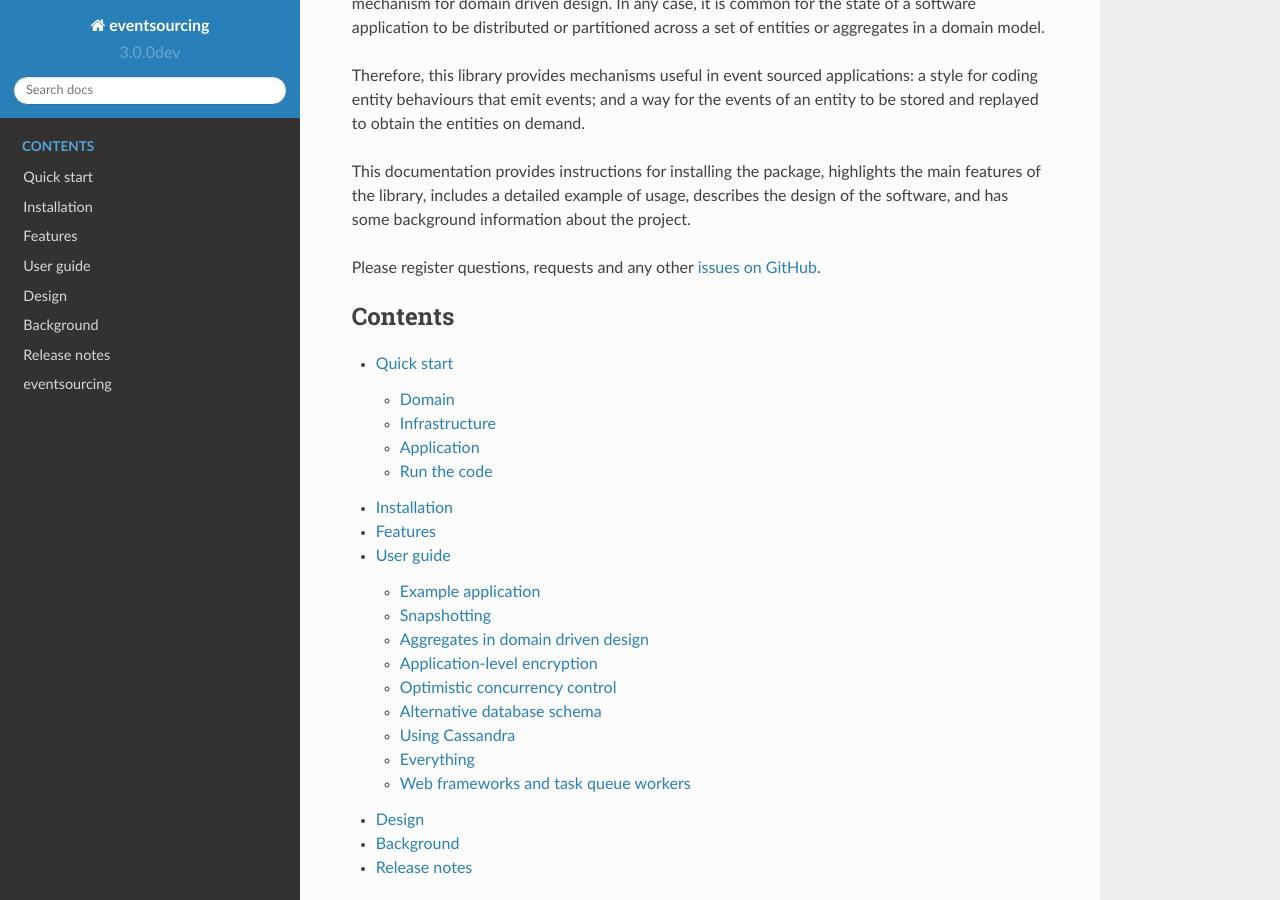
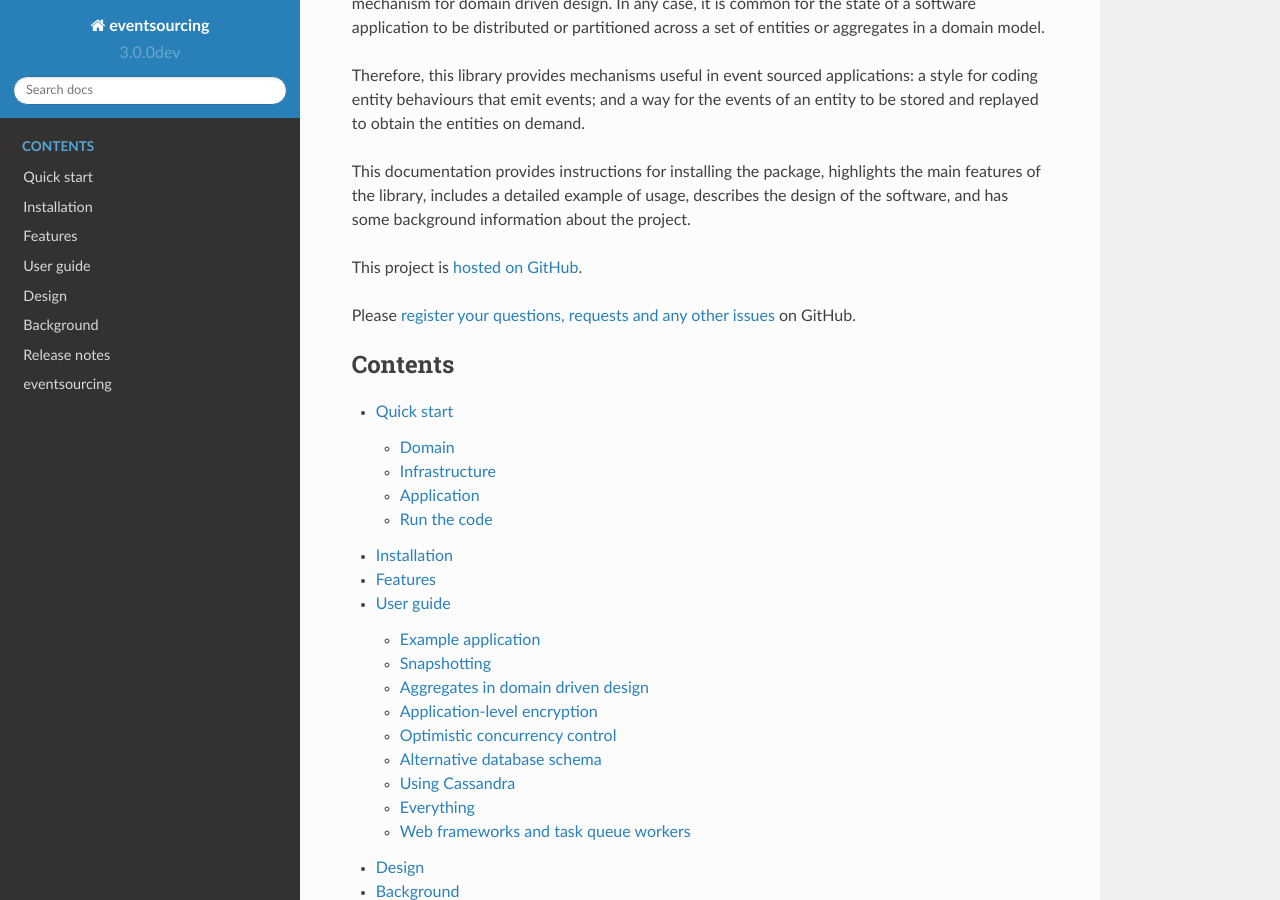
Before and after one commit to pyeventsourcing/eventsourcing, a Sphinx documentation site: the page built from docs/index.rst, in a window 1280 px wide and 900 px high, scrolled down 320 px. Built offline with Sphinx 7.4.7 and the Read the Docs theme 2.0.0, drawn with Linux system fonts in a browser that asks for light colours.

Commit message:
Adjusted links to GitHub.

```diff
--- a/docs/index.rst
+++ b/docs/index.rst
@@ -21,9 +21,10 @@ This documentation provides instructions for installing the package, highlights
 the library, includes a detailed example of usage, describes the design of the software, and has
 some background information about the project.
 
-Please register questions, requests and any other `issues on GitHub
-<https://github.com/johnbywater/eventsourcing/issues>`__.
+This project is `hosted on GitHub <https://github.com/johnbywater/eventsourcing>`__.
 
+Please `register your questions, requests and any other issues
+<https://github.com/johnbywater/eventsourcing/issues>`__ on GitHub.
 
 
 .. toctree::
```
Also changed, not shown: README.md (+3 -7 lines).
